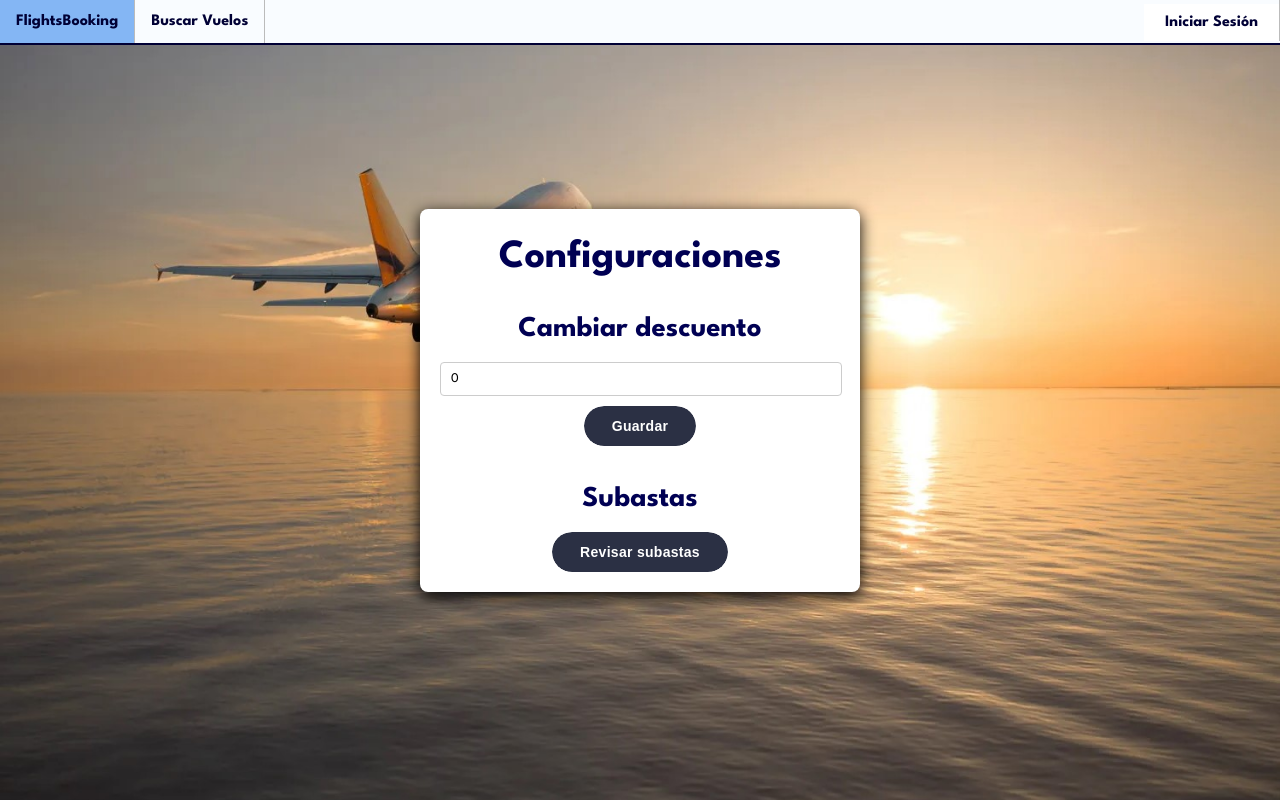
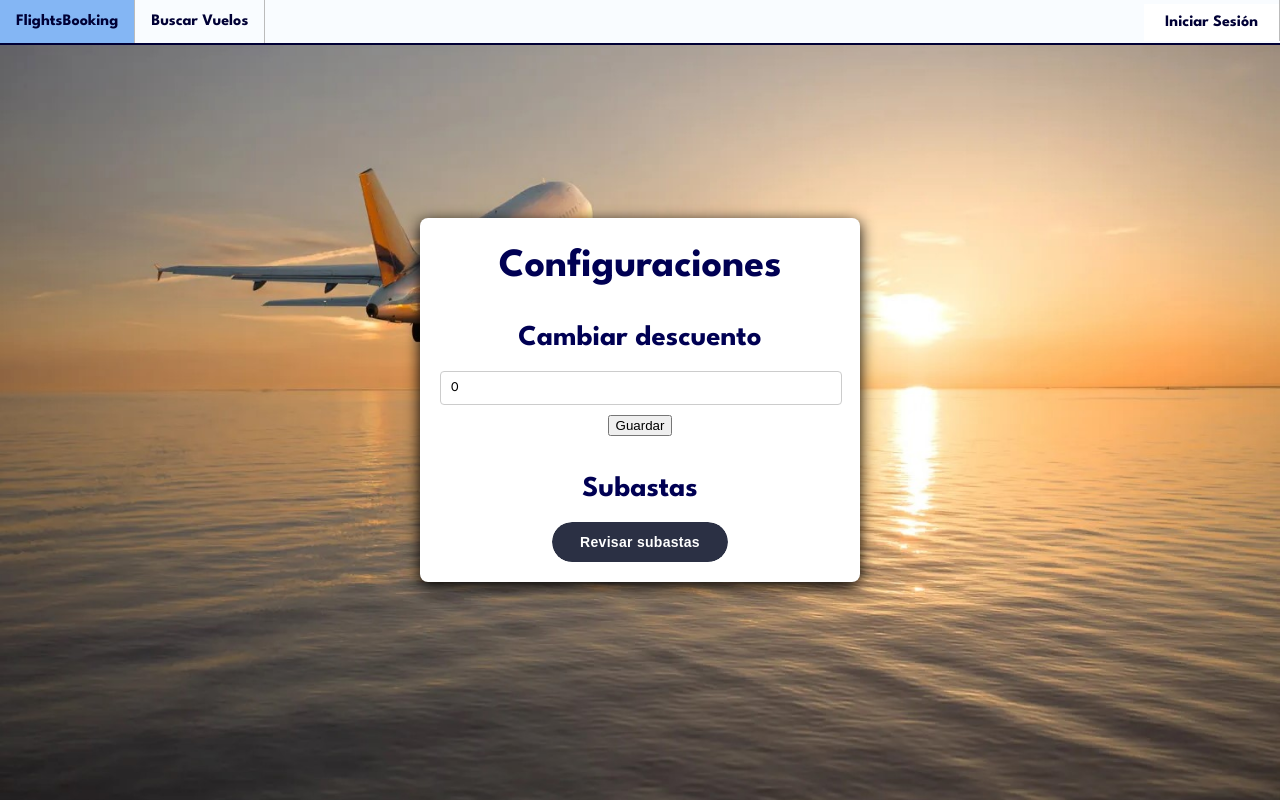
Before and after one commit to dlv237/Grupo03-IIC2713-E1-FrontEnd, a React (Vite) app: page /settings in a window 1280 px wide. Built offline with nearby package versions, Linux system fonts and the light colour scheme.

Commit message:
agregado mail al post

```diff
--- a/src/adminpages/settings.jsx
+++ b/src/adminpages/settings.jsx
@@ -2,21 +2,30 @@ import "./settings.css";
 import axios from "axios";
 import { useState } from "react";
 import Button from "../common/button.jsx";
+import { User } from "@auth0/auth0-react";
+import { useAuth0 } from "@auth0/auth0-react";
 
 function Settings() {
   const [discount, setDiscount] = useState(0);
+  const { user } = useAuth0();
 
   const changeDiscount = (event) => {
     setDiscount(event.target.value);
   };
 
   const saveDiscount = async () => {
+    console.log("Guardando descuento", discount, user.email)
     try {
       await axios.post(
-        "https://8ujhmk0td0.execute-api.us-east-2.amazonaws.com/Produccion2/changediscount",
+        "https://flightsbooking.me/changediscount",
         {
-          discount: discount,
-        }
+          new_discount: discount,
+          email: user.email
+        },
+        {
+          headers: {
+          "Content-Type": "application/json",
+        },}
       );
     } catch (error) {
       console.error(error);
@@ -38,7 +47,7 @@ function Settings() {
             max="1"
             step="0.01"
           />
-          <Button onClick={saveDiscount}>Guardar</Button>
+          <button onClick={saveDiscount}>Guardar</button>
         </div>
         <div className="settings-container-addadmin">
           <h2 className="settings-category">Subastas</h2>
```
